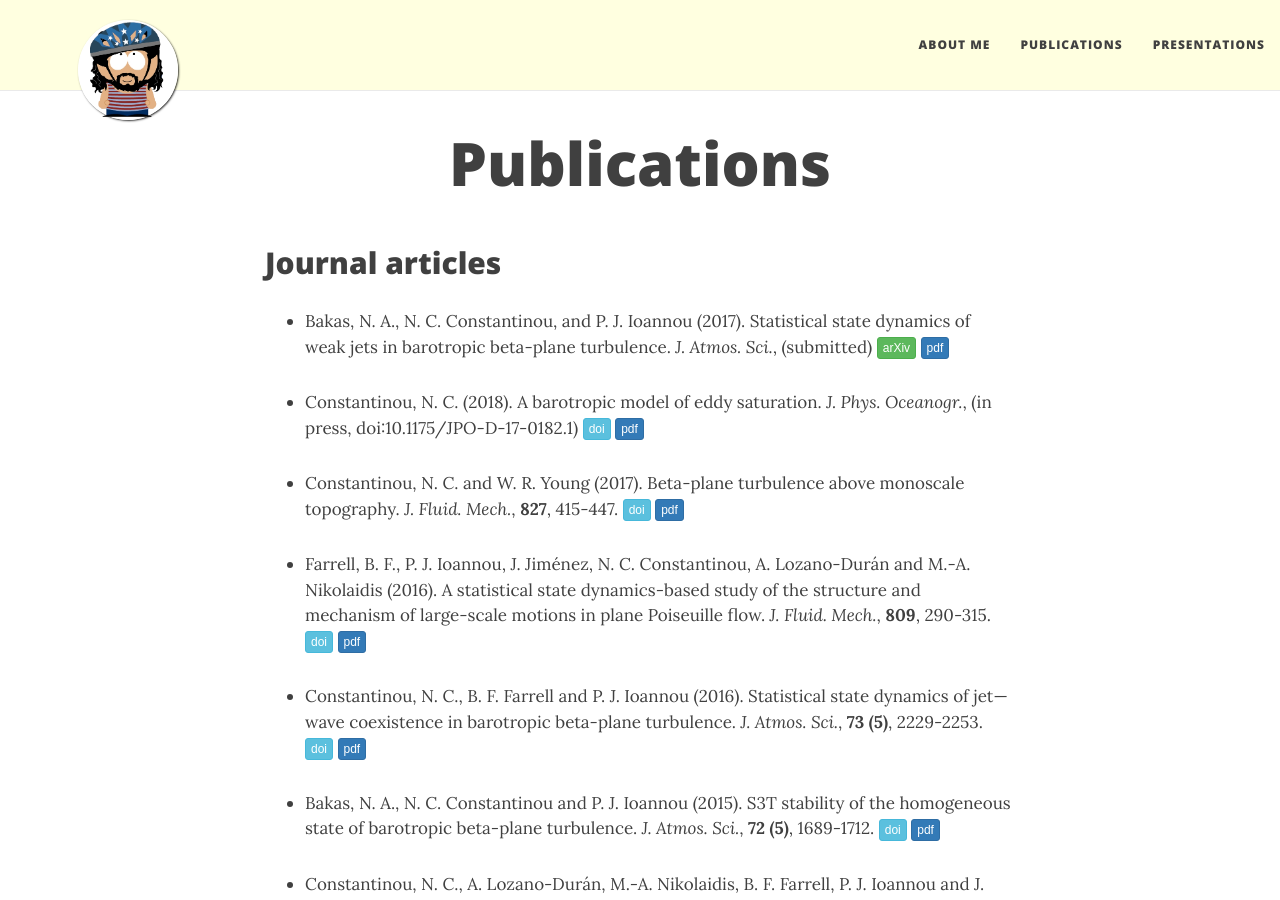
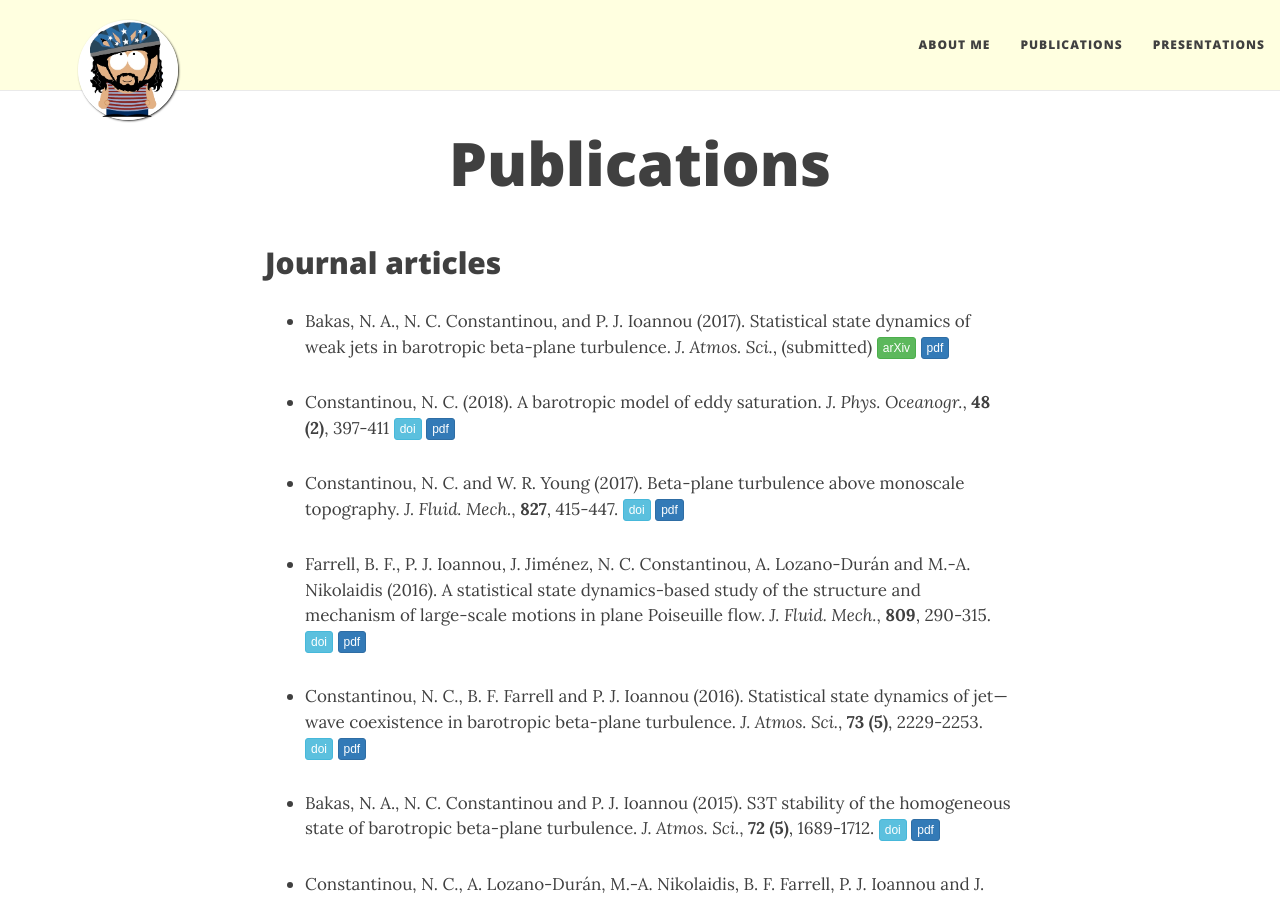
Before and after one commit to navidcy/navidcy.github.io, a Jekyll site: the page built from publications.md, in a window 1280 px wide and 900 px high. Built offline with Jekyll 4.4.1, drawn with Linux system fonts in a browser that asks for light colours; nearby versions of some CDN libraries.

Commit message:
adds JPO18 final pdf and full reference

```diff
--- a/publications.md
+++ b/publications.md
@@ -8,7 +8,7 @@ title: Publications
 
 - Bakas, N. A., N. C. Constantinou, and P. J. Ioannou (2017). Statistical state dynamics of weak jets in barotropic beta-plane turbulence. _J. Atmos. Sci._, (submitted) [<span class="btn btn-success btn-xs{{end}}" style="font-family:sans-serif;">arXiv</span>][arXiv:1708.03031]{:target="_blank"} [<span class="btn btn-primary btn-xs{{end}}" style="font-family:sans-serif;">pdf</span>][ssd-eckaus]
 
-- Constantinou, N. C. (2018). A barotropic model of eddy saturation. _J. Phys. Oceanogr._, (in press, doi:10.1175/JPO-D-17-0182.1) [<span class="btn btn-info btn-xs{{end}}" style="font-family:sans-serif;">doi</span>][EddySaturationJPO-doi]{:target="_blank"} [<span class="btn btn-primary btn-xs{{end}}" style="font-family:sans-serif;">pdf</span>][eddysaturation]
+- Constantinou, N. C. (2018). A barotropic model of eddy saturation. _J. Phys. Oceanogr._,  **48 (2)**, 397-411 [<span class="btn btn-info btn-xs{{end}}" style="font-family:sans-serif;">doi</span>][EddySaturationJPO-doi]{:target="_blank"} [<span class="btn btn-primary btn-xs{{end}}" style="font-family:sans-serif;">pdf</span>][eddysaturation]
 
 - Constantinou, N. C. and W. R. Young (2017). Beta-plane turbulence above monoscale topography. _J. Fluid. Mech._, **827**, 415-447. [<span class="btn btn-info btn-xs{{end}}" style="font-family:sans-serif;">doi</span>][barotropic-topo-mono-doi]{:target="_blank"} [<span class="btn btn-primary btn-xs{{end}}" style="font-family:sans-serif;">pdf</span>][topo-1layer]
 
```
